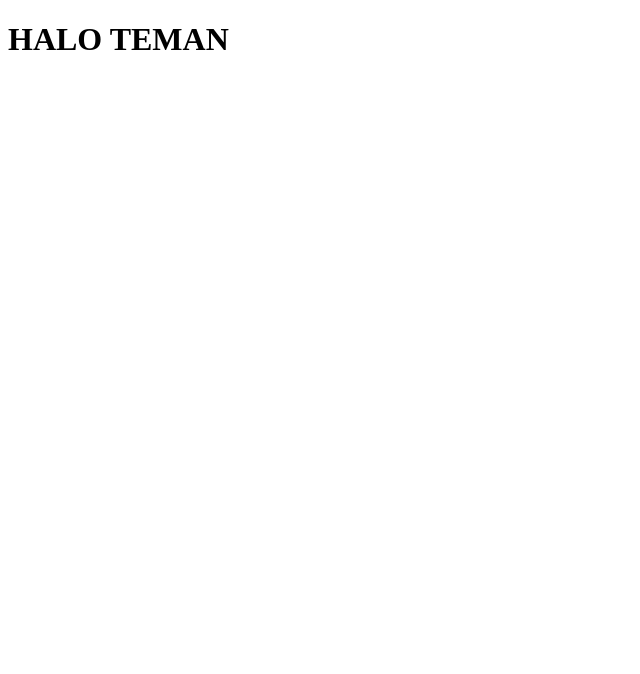
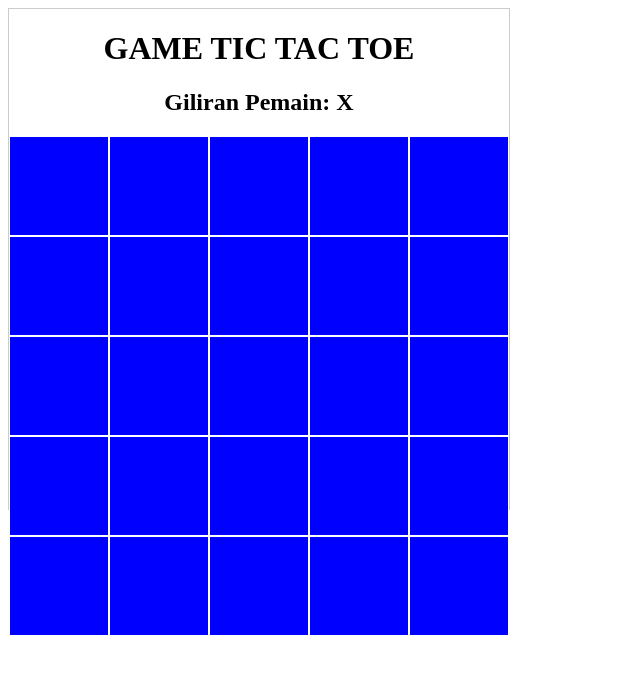
Before and after one commit to AkbarMuksidar/finalproject, a plain HTML site: page index.html in a window 1280 px wide. Shown: the whole page, without its empty margins (0-640 px from the left). Drawn offline with Linux system fonts and the light colour scheme.

Commit message:
Game Tic Tac Toe Update 2

```diff
--- a/index.html
+++ b/index.html
@@ -1,9 +1,119 @@
 <!DOCTYPE html>
-<html lang="en">
+<html>
 <head>
-    <title>Final Project</title>
+	<title>Final Project</title>
+	<link href="style.css" rel="stylesheet" type="text/css"/>
 </head>
+
 <body>
-    <h1>HALO TEMAN</h1>
+	<div id="kotak">
+		<h1>GAME TIC TAC TOE</h1>
+		<h2 id="cek">Giliran Pemain: X</h1>
+		<div id="tombol" onclick="kliktombol(1)">
+			<button id="btn1D" class="depan"></button>
+			<button id="btn1B" class="belakang"></button>
+		</div>
+		<div id="tombol" onclick="kliktombol(2)">
+			<button id="btn2D" class="depan"></button>
+			<button id="btn2B" class="belakang"></button>
+		</div>
+		<div id="tombol" onclick="kliktombol(3)">
+			<button id="btn3D" class="depan"></button>
+			<button id="btn3B" class="belakang"></button>
+		</div>
+		<div id="tombol" onclick="kliktombol(4)">
+			<button id="btn4D" class="depan"></button>
+			<button id="btn4B" class="belakang"></button>
+		</div>
+		<div id="tombol" onclick="kliktombol(5)">
+			<button id="btn5D" class="depan"></button>
+			<button id="btn5B" class="belakang"></button>
+		</div>
+		<div id="tombol" onclick="kliktombol(6)">
+			<button id="btn6D" class="depan"></button>
+			<button id="btn6B" class="belakang"></button>
+		</div>
+		<div id="tombol" onclick="kliktombol(7)">
+			<button id="btn7D" class="depan"></button>
+			<button id="btn7B" class="belakang"></button>
+		</div>
+		<div id="tombol" onclick="kliktombol(8)">
+			<button id="btn8D" class="depan"></button>
+			<button id="btn8B" class="belakang"></button>
+		</div>
+		<div id="tombol" onclick="kliktombol(9)">
+			<button id="btn9D" class="depan"></button>
+			<button id="btn9B" class="belakang"></button>
+		</div>
+		<div id="tombol" onclick="kliktombol(10)">
+			<button id="btn10D" class="depan"></button>
+			<button id="btn10B" class="belakang"></button>
+		</div>
+		<div id="tombol" onclick="kliktombol(11)">
+			<button id="btn11D" class="depan"></button>
+			<button id="btn11B" class="belakang"></button>
+		</div>
+		<div id="tombol" onclick="kliktombol(12)">
+			<button id="btn12D" class="depan"></button>
+			<button id="btn12B" class="belakang"></button>
+		</div>
+		<div id="tombol" onclick="kliktombol(13)">
+			<button id="btn13D" class="depan"></button>
+			<button id="btn13B" class="belakang"></button>
+		</div>
+		<div id="tombol" onclick="kliktombol(14)">
+			<button id="btn14D" class="depan"></button>
+			<button id="btn14B" class="belakang"></button>
+		</div>
+		<div id="tombol" onclick="kliktombol(15)">
+			<button id="btn15D" class="depan"></button>
+			<button id="btn15B" class="belakang"></button>
+		</div>
+		<div id="tombol" onclick="kliktombol(16)">
+			<button id="btn16D" class="depan"></button>
+			<button id="btn16B" class="belakang"></button>
+		</div>
+		<div id="tombol" onclick="kliktombol(17)">
+			<button id="btn17D" class="depan"></button>
+			<button id="btn17B" class="belakang"></button>
+		</div>
+		<div id="tombol" onclick="kliktombol(18)">
+			<button id="btn18D" class="depan"></button>
+			<button id="btn18B" class="belakang"></button>
+		</div>
+		<div id="tombol" onclick="kliktombol(19)">
+			<button id="btn19D" class="depan"></button>
+			<button id="btn19B" class="belakang"></button>
+		</div>
+		<div id="tombol" onclick="kliktombol(20)">
+			<button id="btn20D" class="depan"></button>
+			<button id="btn20B" class="belakang"></button>
+		</div>
+		<div id="tombol" onclick="kliktombol(21)">
+			<button id="btn21D" class="depan"></button>
+			<button id="btn21B" class="belakang"></button>
+		</div>
+		<div id="tombol" onclick="kliktombol(22)">
+			<button id="btn22D" class="depan"></button>
+			<button id="btn22B" class="belakang"></button>
+		</div>
+		<div id="tombol" onclick="kliktombol(23)">
+			<button id="btn23D" class="depan"></button>
+			<button id="btn23B" class="belakang"></button>
+		</div>
+		<div id="tombol" onclick="kliktombol(24)">
+			<button id="btn24D" class="depan"></button>
+			<button id="btn24B" class="belakang"></button>
+		</div>
+		<div id="tombol" onclick="kliktombol(25)">
+			<button id="btn25D" class="depan"></button>
+			<button id="btn25B" class="belakang"></button>
+		</div>
+	<span id="skorX"></span>
+	<span id="skorO"></span>
+	<h3 id="jmlKlik"></h2>
+	</div>
+
+<script src="script.js"></script>
 </body>
 </html>
--- /dev/null
+++ b/script.js
@@ -0,0 +1,107 @@
+let pemain = "X";
+let jmlKlik = 1;
+function kliktombol(noBtn) {
+	document.getElementById("btn" + noBtn + "D").style.transform = "perspective(500px)rotateY(-180deg)";
+	document.getElementById("btn" + noBtn + "B").style.transform = "perspective(500px)rotateY(0deg)";
+	document.getElementById("btn" + noBtn + "B").innerHTML = pemain;
+	document.getElementById("btn" + noBtn + "B").Value = pemain;
+	document.getElementById("btn" + noBtn + "B").disabled = "disabled"
+
+	if (pemain === "X") {
+			document.getElementById("btn" + noBtn + "B").style.color = "red";
+			cekPemenang ();
+			pemain = "O";
+			jmlKlik +=1
+	} else {
+			document.getElementById("btn" + noBtn + "B").style.color = "green";
+			cekPemenang ();
+			pemain = "X";
+			jmlKlik +=1
+	}
+
+	if (jmlKlik === 26) {
+	document.getElementById("cek").innerHTML = "Hasil Permainan";
+	} else {
+	document.getElementById("cek").innerHTML = "Giliran Pemain: " + pemain;
+	}
+}
+let panjang = document.getElementsByClassName('depan');
+function cekPemenang() {
+	let hitung = 0;
+	for (let i = 4; i < panjang.length-4; i=i+5) {
+			if (document.getElementById("btn" + i + "B").Value === pemain && document.getElementById("btn" + (i+1) + "B").Value === pemain && document.getElementById("btn" + (i+2) + "B").Value === pemain ) {
+					hitung -= 1
+			}
+	}
+
+	for (let i = 5; i < panjang.length-5; i=i+5) {
+			if (document.getElementById("btn" + i + "B").Value === pemain && document.getElementById("btn" + (i+1) + "B").Value === pemain && document.getElementById("btn" + (i+2) + "B").Value === pemain ) {
+					hitung -= 1
+			}
+	}
+	for (let i = 1; i <= 15; i++) {
+			if (document.getElementById("btn" + i + "B").Value === pemain && document.getElementById("btn" + (i+5) + "B").Value === pemain && document.getElementById("btn" + (i+10) + "B").Value === pemain ) {
+					hitung += 1
+			}
+	}
+	for (let i = 3; i <= 15; i++) {
+			if (document.getElementById("btn" + i + "B").Value === pemain && document.getElementById("btn" + (i+4) + "B").Value === pemain && document.getElementById("btn" + (i+8) + "B").Value === pemain ) {
+					hitung += 1
+			}
+	}
+	for (let i = 7; i <= 15; i= i+5) {
+			if (document.getElementById("btn" + i + "B").Value === pemain && document.getElementById("btn" + (i+4) + "B").Value === pemain && document.getElementById("btn" + (i+8) + "B").Value === pemain ) {
+					hitung -= 1
+			}
+	}
+	for (let i = 6; i <= 15; i= i+5) {
+			if (document.getElementById("btn" + i + "B").Value === pemain && document.getElementById("btn" + (i+4) + "B").Value === pemain && document.getElementById("btn" + (i+8) + "B").Value === pemain ) {
+					hitung -= 1
+			}
+	}
+
+	for (let i = 1; i <= 13; i++) {
+			if (document.getElementById("btn" + i + "B").Value === pemain && document.getElementById("btn" + (i+6) + "B").Value === pemain && document.getElementById("btn" + (i+12) + "B").Value === pemain ) {
+					hitung += 1
+			}
+	}
+	for (let i = 4; i <= 13; i=i+5) {
+			if (document.getElementById("btn" + i + "B").Value === pemain && document.getElementById("btn" + (i+6) + "B").Value === pemain && document.getElementById("btn" + (i+12) + "B").Value === pemain ) {
+					hitung -= 1
+			}
+	}
+	for (let i = 5; i <= 13; i=i+5) {
+			if (document.getElementById("btn" + i + "B").Value === pemain && document.getElementById("btn" + (i+6) + "B").Value === pemain && document.getElementById("btn" + (i+12) + "B").Value === pemain ) {
+					hitung -= 1
+			}
+	}
+
+	for (let i = 1; i < panjang.length-1; i++) {
+			if (document.getElementById("btn" + i + "B").Value === pemain && document.getElementById("btn" + (i+1) + "B").Value === pemain && document.getElementById("btn" + (i+2) + "B").Value === pemain) {
+					hitung += 1
+			}
+	}
+	let jmlMenangX = 0;
+	let jmlMenangO = 0;
+	if (pemain === "X") {
+			document.getElementById("skorX").innerHTML = "Skor " + pemain + " = " + hitung;
+			jmlMenangX = hitung
+
+	} else {
+			document.getElementById("skorO").innerHTML = " - VS - "+ hitung + " = " + pemain + " Skor";
+			jmlMenangO = hitung
+
+	}
+
+	if (jmlMenangX > jmlMenangO && jmlKlik === 25 ) {
+			document.getElementById("jmlKlik").innerHTML = "Pemenangnya Adalah Pemain X"
+	} else if (jmlMenangX < jmlMenangO && jmlKlik === 25)
+			document.getElementById("jmlKlik").innerHTML = "Pemenangnya Adalah Pemain Y"
+
+
+
+
+}
+function menang() {
+
+}
--- /dev/null
+++ b/style.css
@@ -0,0 +1,37 @@
+h1, h2 {
+    text-align: center;
+
+}
+#kotak {
+    border: solid 1px #ccc;
+    width: 500px;
+    height: 500px;
+}
+#tombol {
+    width: 100px;
+    height: 100px;
+    float: left;
+}
+.depan {
+    width: 100px;
+    height: 100px;
+    background-color: blue;
+    position: absolute;
+    transform: perspective(500px)rotateY(0deg);
+    border: solid 1px white;
+    backface-visibility: hidden;
+    transition: transform 1s linear 0s;
+}
+.belakang {
+    width: 100px;
+    height: 100px;
+    position: absolute;
+    transform: perspective(500px)rotateY(180deg);
+    border: solid 1px blue;
+    backface-visibility: hidden;
+    transition: transform 1s linear 0s;
+    font-size: 75px;
+}
+span {
+    font-size: 30px;
+}
```
